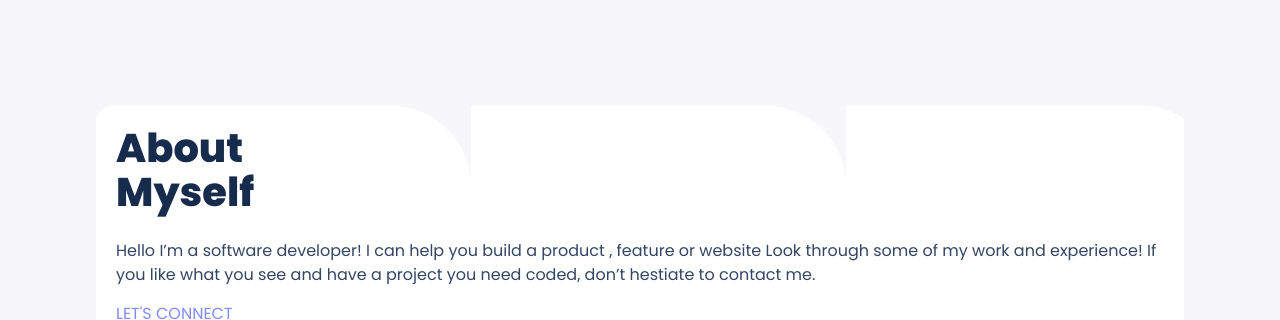
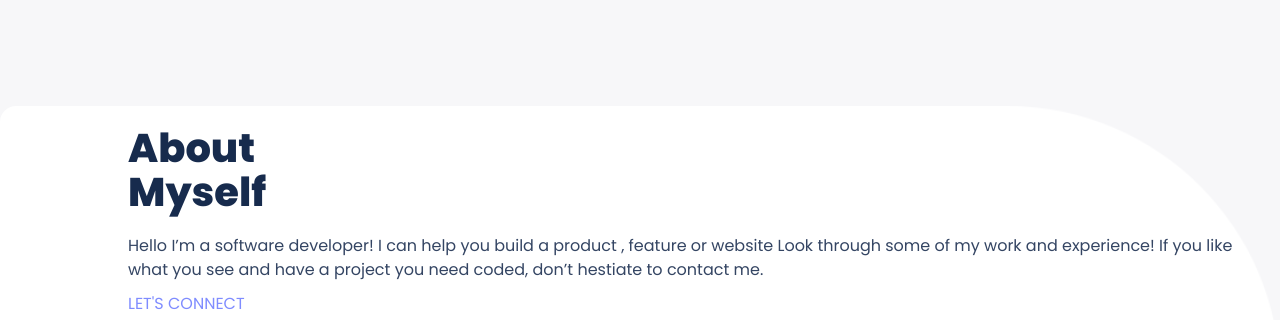
Before and after one commit to jlberbesi/Portfolio_Microverse, a website: page index.html in a window 1280 px wide. Shown: the part 3279-3599 px from the top of the page. Drawn offline with Linux system fonts and the light colour scheme.

Commit message:
Hover status added for buttons & background adapted over myself section

```diff
--- a/style.css
+++ b/style.css
@@ -234,15 +234,17 @@ button {
 }
 
 .myself {
-  display: grid;
-  grid-template-columns: repeat(1, 1fr);
+  position: absolute;
   grid-gap: 5px;
   background: url(images/Baseaboutmyself.svg);
-  width: 85%;
+  width: 100%;
   height: auto;
-  margin: 114px auto;
+  margin: auto auto;
   padding: 20px 20px;
+  padding-left: 10%;
   border-radius: 16px;
+  background-repeat: no-repeat;
+  background-size: cover;
 }
 
 .action {
@@ -302,3 +304,14 @@ h3 {
   color: #253858;
   margin-top: 10%;
 }
+
+button:hover {
+  background-color: #3244e7;
+  color: white;
+  transition: 0.3s;
+}
+
+button:active {
+  background-color: #3244e7;
+  color: white;
+}
```
Also changed, not shown: index.html (indentation only).
